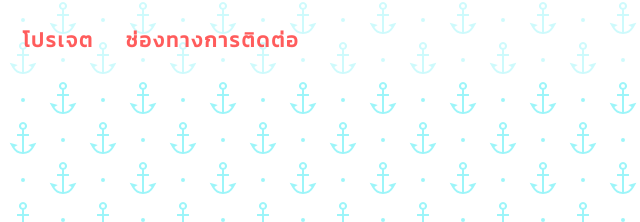
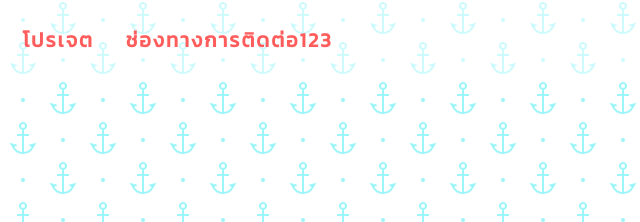
Before and after one commit to TopkungO/DarkMode, a plain HTML site: page index.html in a window 1280 px wide. Shown: the top 222 px of the page, 112-752 px from the left. Drawn offline with Linux system fonts and the light colour scheme.

Commit message:
updateimg2

```diff
--- a/index.html
+++ b/index.html
@@ -26,7 +26,7 @@
     <nav id="nav">
       <a href="#home">หน้าแรก</a>
       <a href="#projace">โปรเจต</a>
-      <a href="#contact">ช่องทางการติดต่อ</a>
+      <a href="#contact">ช่องทางการติดต่อ123</a>
     </nav>
     <section id="home">
       <div class="title-group">
```
